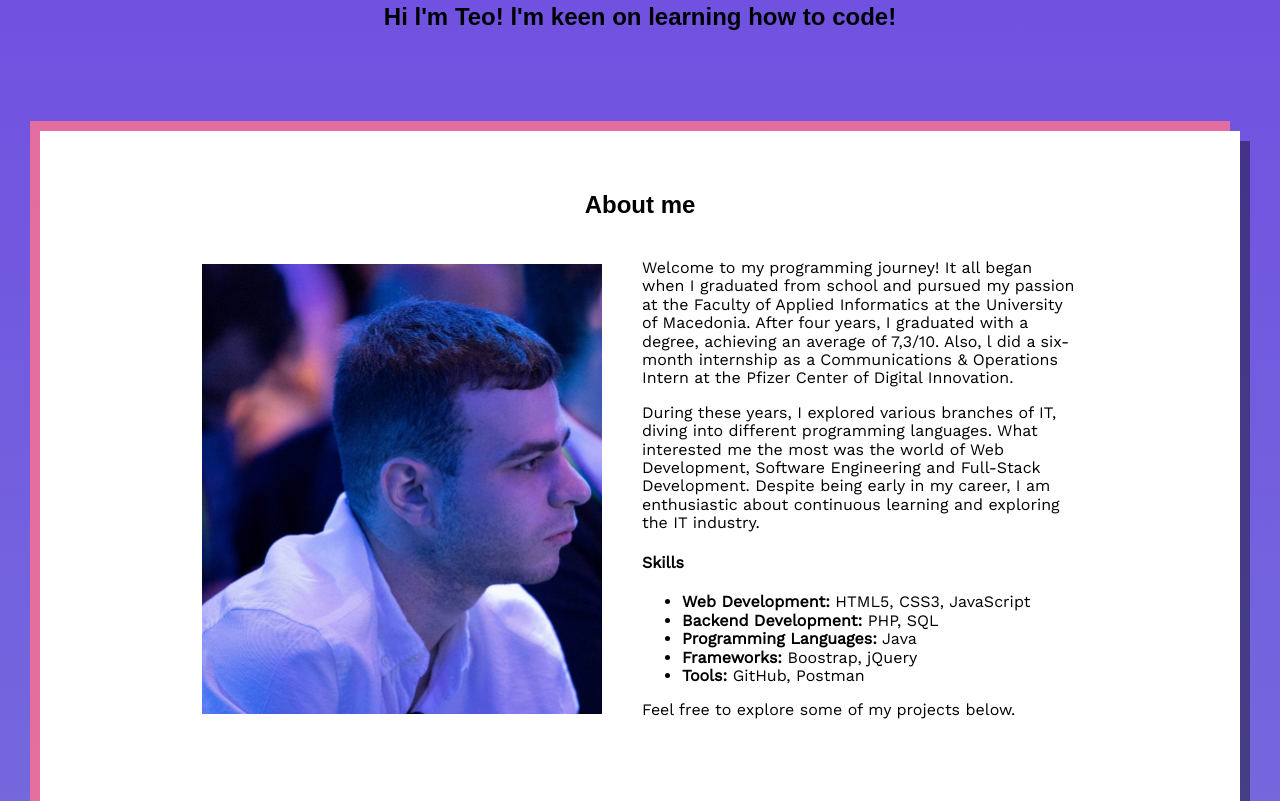
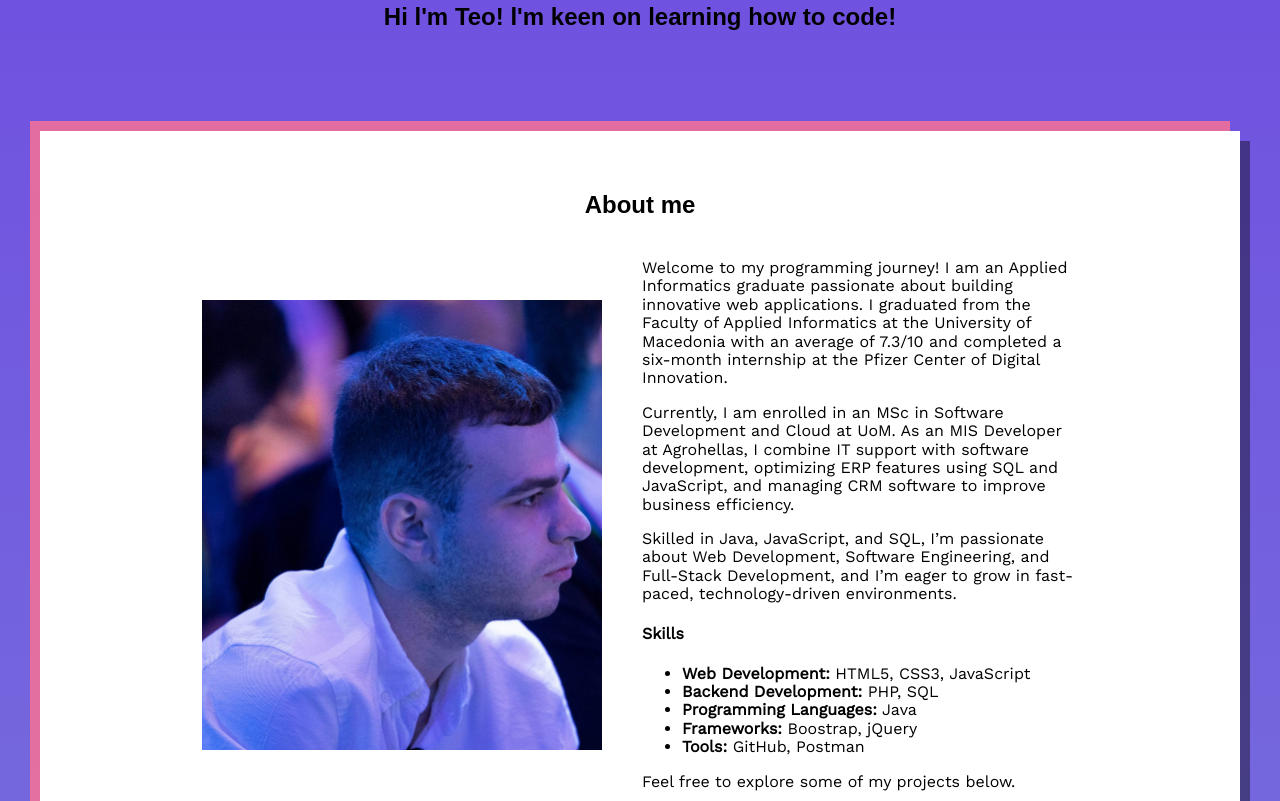
Before and after one commit to TheodoreAndronikou/portfolio, a plain HTML site: page index.html in a window 1280 px wide. Shown: the part 457-1258 px from the top of the page. Drawn offline with nearby package versions, Linux system fonts and the light colour scheme; a web font is replaced by a local one.

Commit message:
Update index.html

```diff
--- a/index.html
+++ b/index.html
@@ -42,8 +42,9 @@
                 <div class="aboutme-image"></div>
             </div>
             <div class="aboutme-text">
-                <p>Welcome to my programming journey! It all began when I graduated from school and pursued my passion at the Faculty of Applied Informatics at the University of Macedonia. After four years, I graduated with a degree, achieving an average of 7,3/10. Also, l did a six-month internship as a Communications & Operations Intern at the Pfizer Center of Digital Innovation.</p>
-                <p>During these years, I explored various branches of IT, diving into different programming languages. What interested me the most was the world of Web Development, Software Engineering and Full-Stack Development. Despite being early in my career, I am enthusiastic about continuous learning and exploring the IT industry.</p>
+                <p>Welcome to my programming journey! I am an Applied Informatics graduate passionate about building innovative web applications. I graduated from the Faculty of Applied Informatics at the University of Macedonia with an average of 7.3/10 and completed a six-month internship at the Pfizer Center of Digital Innovation.</p>
+                <p>Currently, I am enrolled in an MSc in Software Development and Cloud at UoM. As an MIS Developer at Agrohellas, I combine IT support with software development, optimizing ERP features using SQL and JavaScript, and managing CRM software to improve business efficiency.</p>
+                <p>Skilled in Java, JavaScript, and SQL, I’m passionate about Web Development, Software Engineering, and Full-Stack Development, and I’m eager to grow in fast-paced, technology-driven environments.</p>
                 <h4>Skills</h4>
                 <ul>
                     <li><strong>Web Development:</strong> HTML5, CSS3, JavaScript</li>
```
